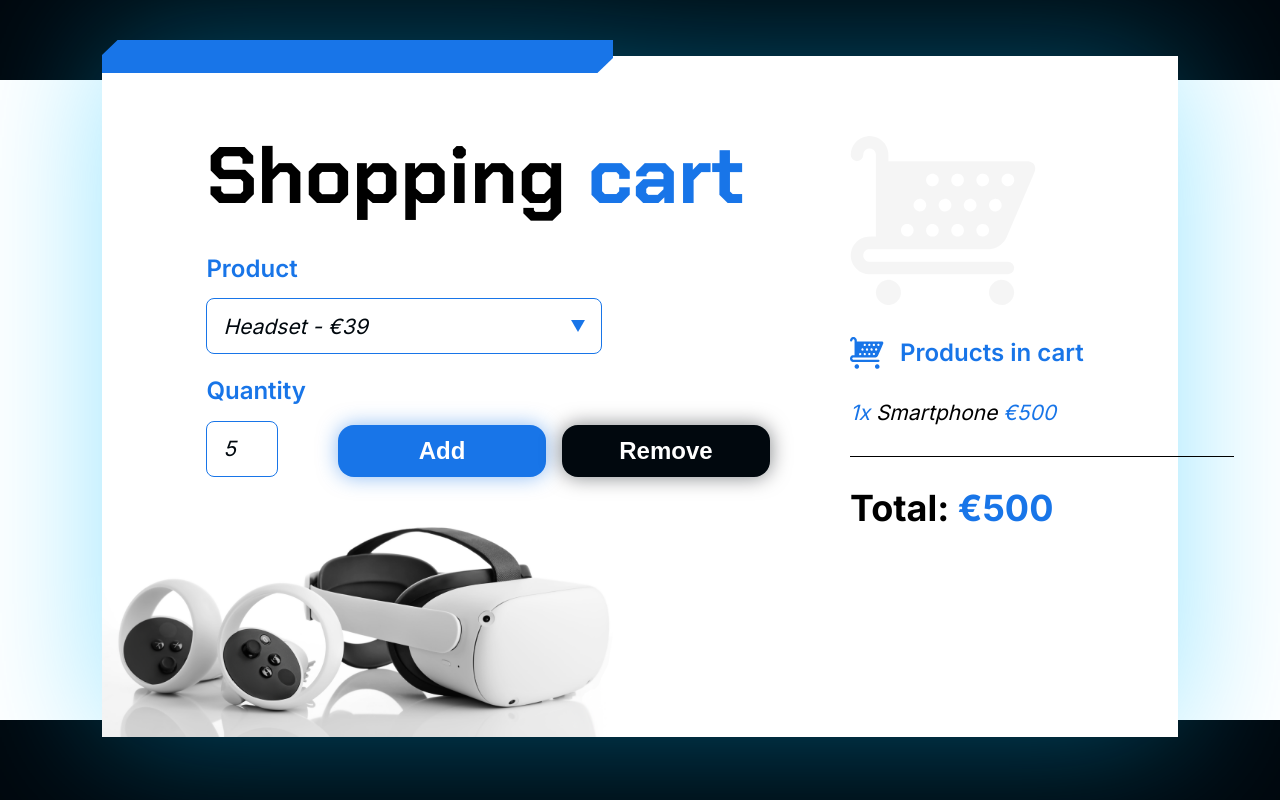
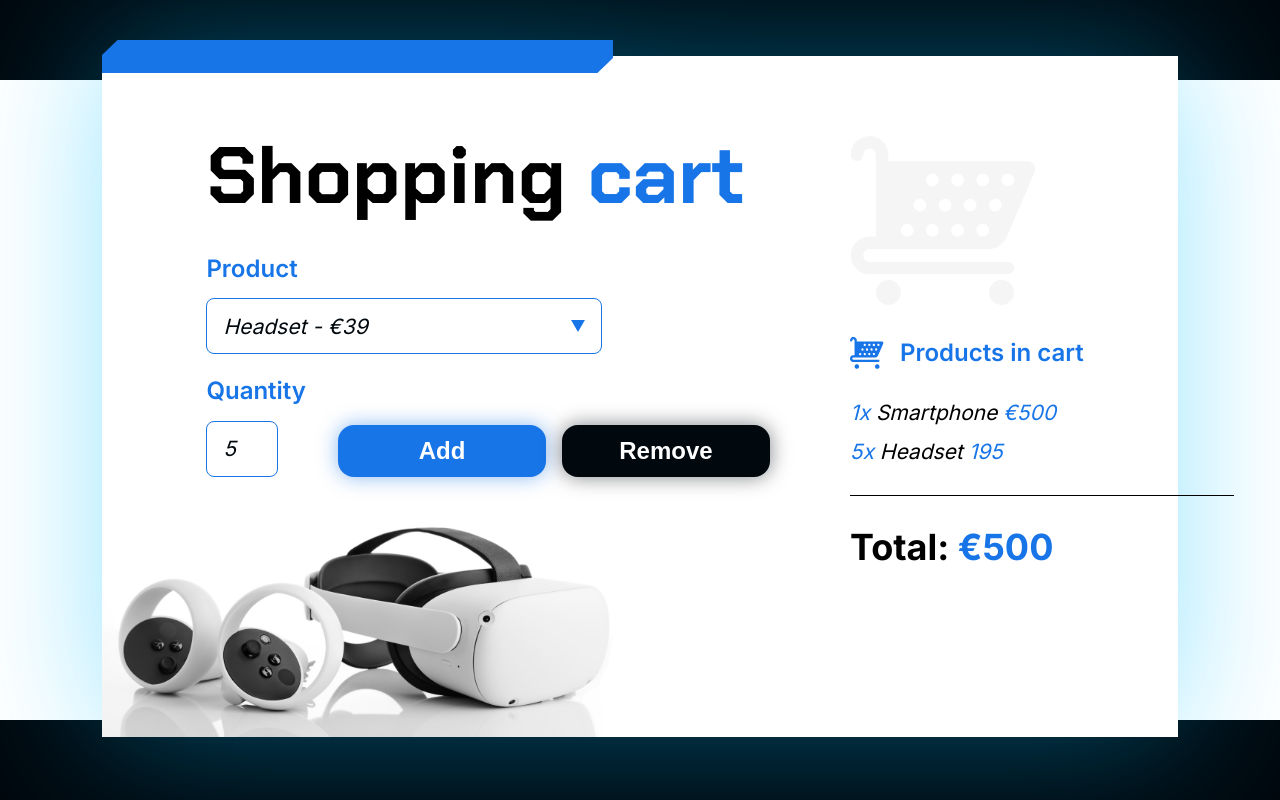
Before and after one commit to mariacatiana/shopping-cart, a plain HTML site: page index.html in a window 1280 px wide. Both pictures are taken after typing "5" into the empty fields and a click on the button "Add". Drawn offline with Linux system fonts and the light colour scheme.

Commit message:
adding product to cart

```diff
--- a/index.html
+++ b/index.html
@@ -55,9 +55,9 @@
         <h2 class="cart__title">Products in cart</h2>
       </div>
 
-      <section class="cart__products" id="product list">
+      <section class="cart__products" id="product-list">
         <section class="cart__products__product">
-          <span class="blue-text">1x</span> Smartphone <span class="blue-text">€500</span>
+          <span class="blue-text">1x</span> Smartphone <span class="blue-text"> €500 </span>
         </section>
       </section>
 
--- a/js/app.js
+++ b/js/app.js
@@ -3,17 +3,16 @@ function add(params) {
 let product = document.getElementById('product').value;
 let nameProduct = product.split ('-') [0];
 let unitaryValue = product.split('€')[1]
-let quantity = document.getElementById('quantity');
-alert(nameProduct);
-alert(unitaryValue);
-alert(quantity.value);
-let price = quantity.value * unitaryValue;
-alert(price);
+let quantity = document.getElementById('quantity').value;
+//calculate price and subtotal
+let price = quantity * unitaryValue;
+let cart = document.getElementById('product-list');
+//Add to Cart
+cart.innerHTML = cart.innerHTML + `<section class="cart__products__product">
+<span class="blue-text">${quantity}x</span> ${nameProduct} <span class="blue-text">${price}</span>
+</section>`;
 
 
-
-    //calculate price and subtotal
-    //Add to Cart
     //update the total purchase amount
 }
 function clean(params) {
```
